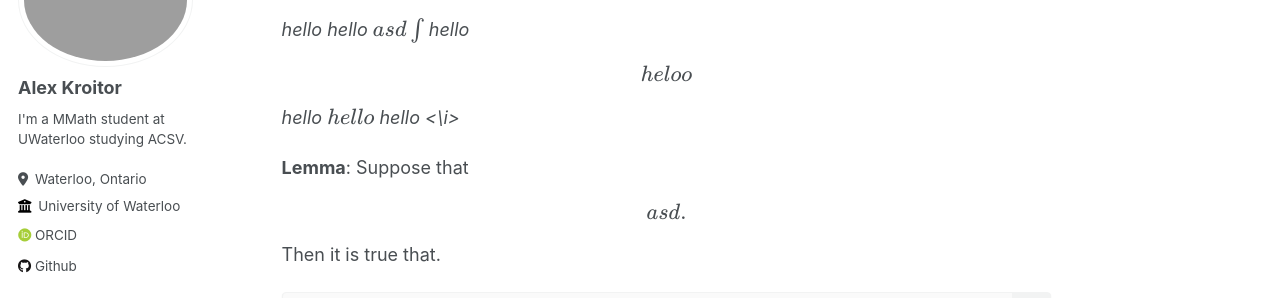
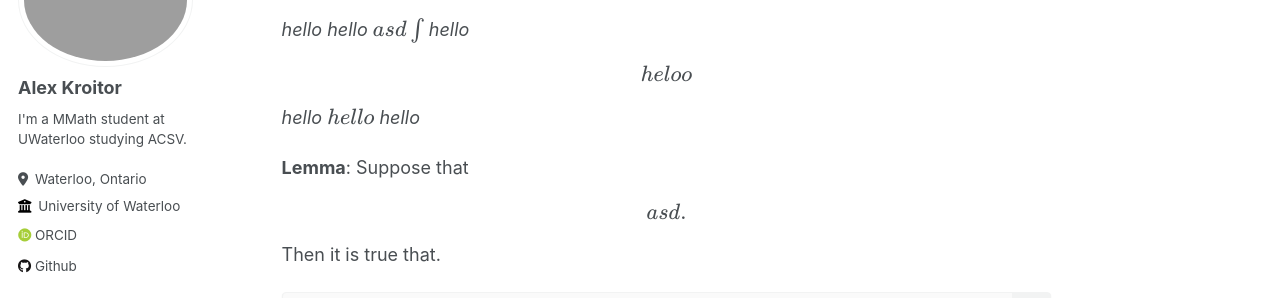
Before and after one commit to akroitor/akroitor.github.io, a Jekyll site: the page built from _posts/2024-04-15-blog-post.md, in a window 1280 px wide and 900 px high, scrolled down 934 px. Shown: the part 153-451 px from the top of the window. Built offline with Jekyll 4.4.1, drawn with Linux system fonts in a browser that asks for light colours; some web fonts are replaced.

```diff
--- a/_posts/2024-04-15-blog-post.md
+++ b/_posts/2024-04-15-blog-post.md
@@ -32,7 +32,7 @@ How Is It Done?
 
 Apery used the following result
 
-<i> hello hello \\( asd \int \\) hello \\[ heloo \\] hello $$ hello $$ hello <\i>
+<i> hello hello \\( asd \int \\) hello \\[ heloo \\] hello $$ hello $$ hello </i>
 
 <b>Lemma</b>: Suppose that \\[ asd.\\] Then it is true that.
 
```
